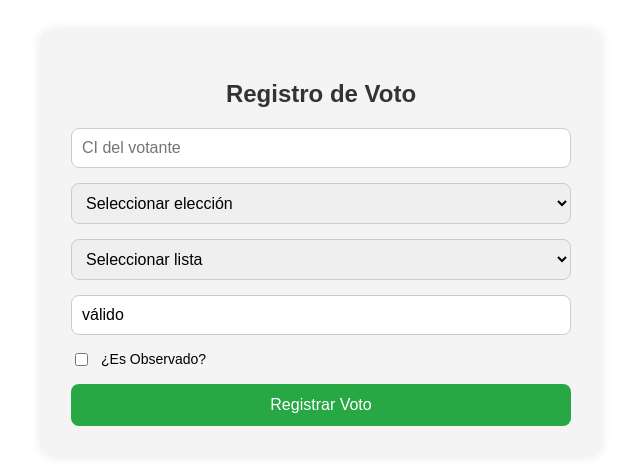
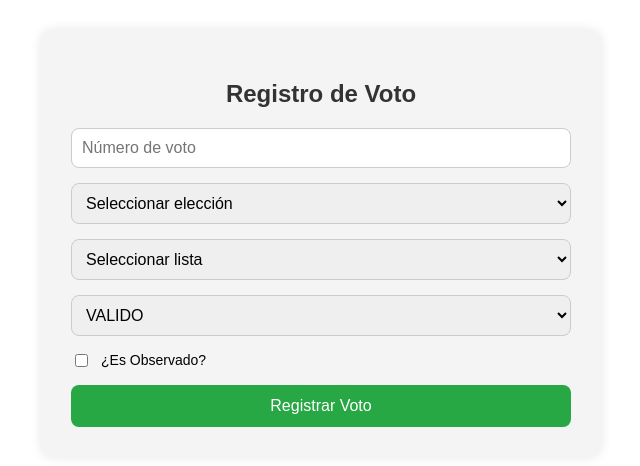
Before and after one commit to jimagrini/ObligatorioBDD2, a React (Create React App) app in the folder frontend-elecciones/: page /registro-voto in a window 1280 px wide. Shown: the top 466 px of the page, without its empty margins (319-959 px from the left). Built offline with nearby package versions, Linux system fonts and the light colour scheme.

Commit message:
ciudadano

```diff
--- a/frontend-elecciones/src/components/registrovoto/RegistroVoto.jsx
+++ b/frontend-elecciones/src/components/registrovoto/RegistroVoto.jsx
@@ -5,7 +5,7 @@ export default function RegistroVoto() {
 const [ci, setCi] = useState('');
 const [idEleccion, setIdEleccion] = useState('');
 const [numeroLista, setNumeroLista] = useState('');
-  const [condicion, setCondicion] = useState('válido');
+const [condicion, setCondicion] = useState('VALIDO');
 const [esObservado, setEsObservado] = useState(false);
 const [mensaje, setMensaje] = useState('');
 const [elecciones, setElecciones] = useState([]);
@@ -37,9 +37,7 @@ export default function RegistroVoto() {
 return;
 }
 
-    console.log({ ci, idEleccion, numeroLista, condicion, esObservado });
 const res = await fetch('http://localhost:3001/votos/registrarVoto', {
-
   method: 'POST',
   headers: {
     'Content-Type': 'application/json',
@@ -67,10 +65,9 @@ export default function RegistroVoto() {
 <input
 value={ci}
 onChange={(e) => setCi(e.target.value)}
-          placeholder='CI del votante'
+placeholder='Número de voto'
 required
 />
-
     <select
       value={idEleccion}
       onChange={(e) => setIdEleccion(e.target.value)}
@@ -97,12 +94,14 @@ export default function RegistroVoto() {
       ))}
     </select>
 
-        <input
+    <select
       value={condicion}
       onChange={(e) => setCondicion(e.target.value)}
-          placeholder='Condición'
       required
-        />
+    >
+      <option value='VALIDO'>VALIDO</option>
+      <option value='ANULADO'>ANULADO</option>
+    </select>
 
     <label className='checkbox-container'>
       <input
```
Lines whose indentation alone changed are shown as unchanged.
